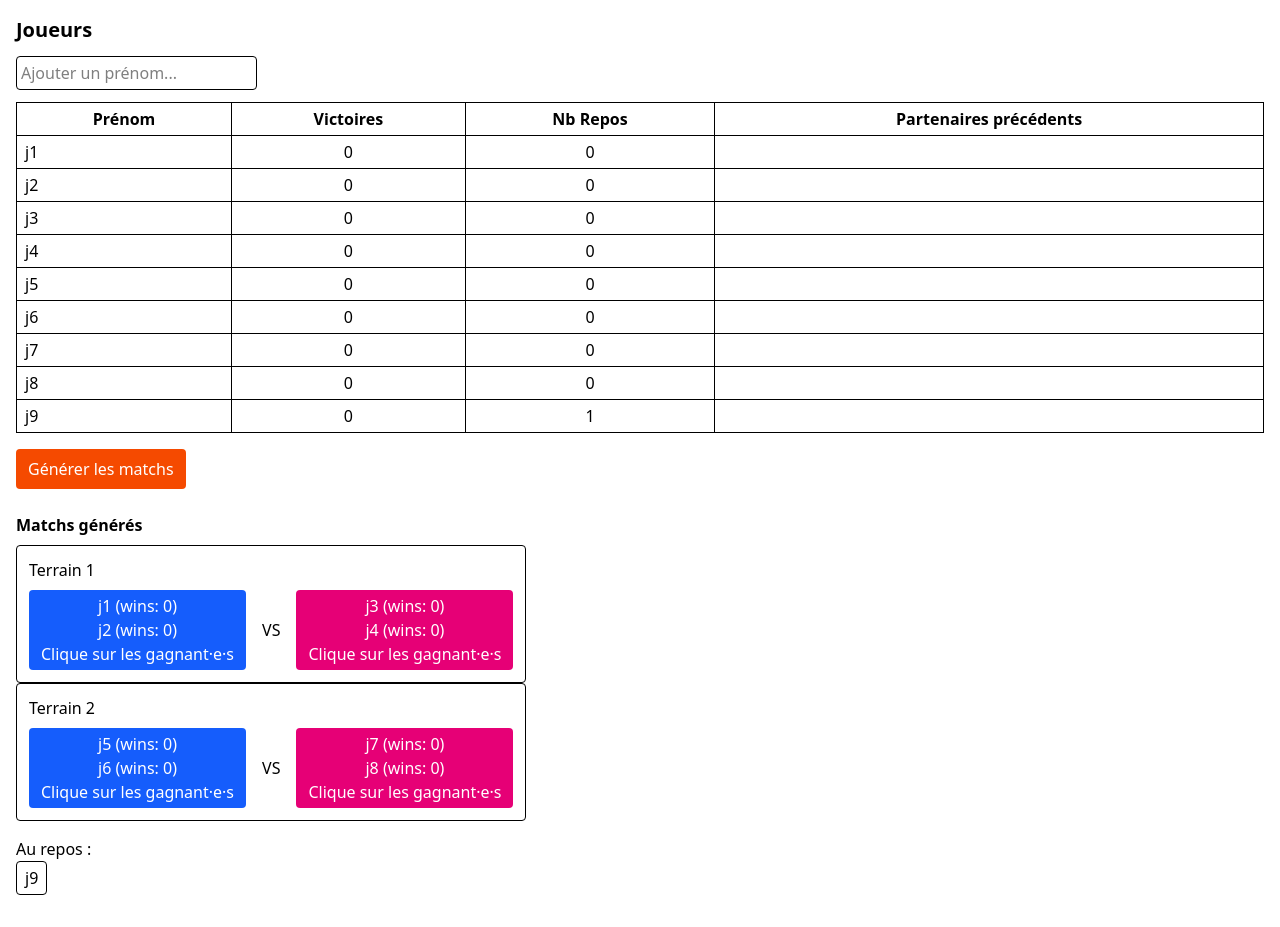
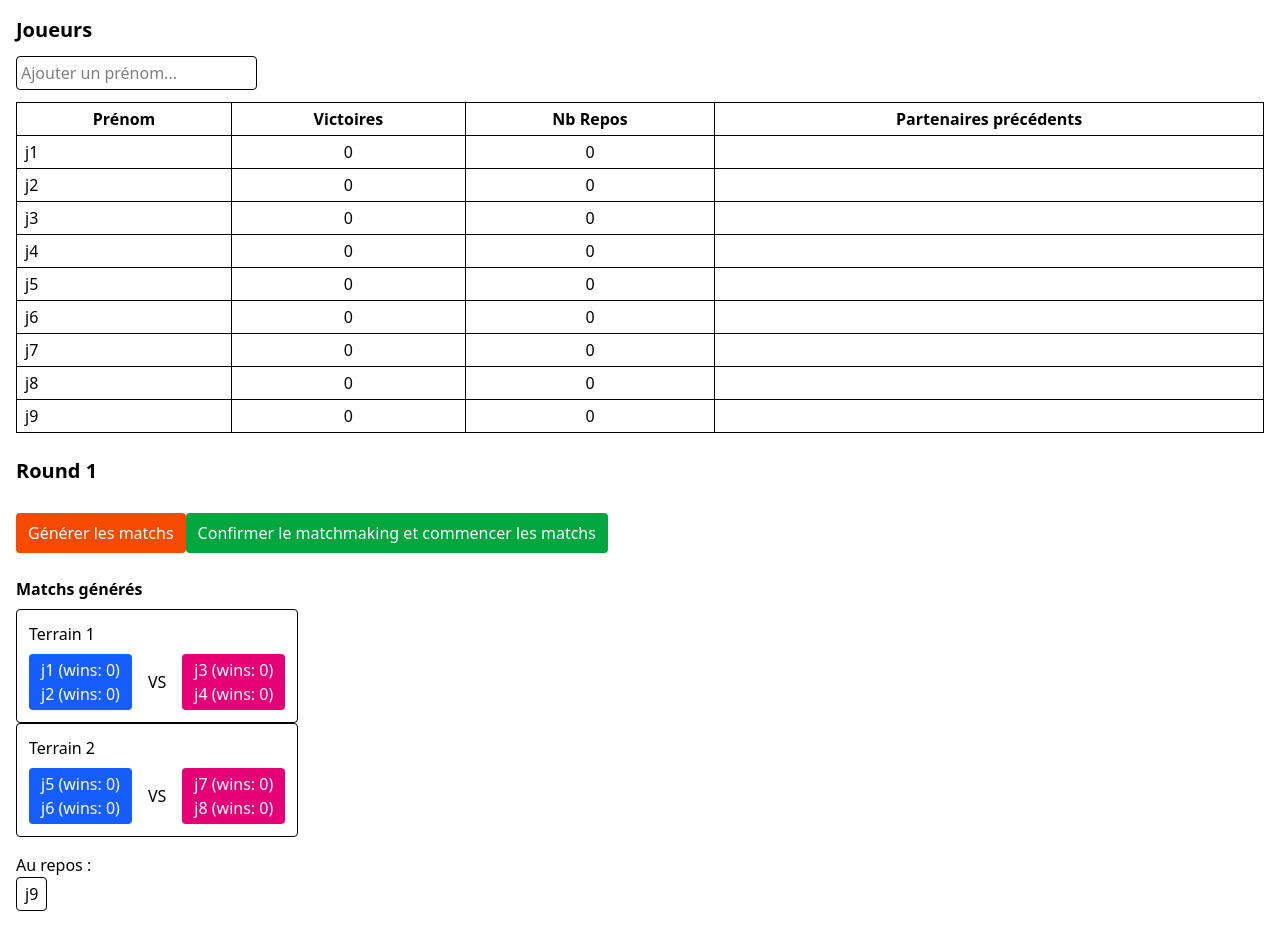
Before and after one commit to Arthurin/TournamentSimulatorReact, a React (Vite) app: page /v2 in a window 1280 px wide. Both pictures are taken after a click on the button "Générer les matchs". Built offline with nearby package versions, Linux system fonts and the light colour scheme.

Commit message:
Affichage nb rounds et séparation des états : matchés générés, début des matchs, fin du round

```diff
--- a/src/components/BadmintonMatchmaker.jsx
+++ b/src/components/BadmintonMatchmaker.jsx
@@ -10,6 +10,10 @@ function getName(players, id) {
 export default function BadmintonMatchmaker() {
   const [players, setPlayers] = useState(createInitialPlayers);
   const [newName, setNewName] = useState("");
+
+  const [roundCount, setRoundCount] = useState(1);
+  const [matchmakingGenerated, setMatchmakingGenerated] = useState(false);
+  const [matchmakingValidated, setMatchmakingValidated] = useState(false);
 
   const [admin, setAdmin] = useState(false);
   const [editingPlayerId, setEditingPlayerId] = useState(null);
@@ -74,40 +78,6 @@ export default function BadmintonMatchmaker() {
 
   function runMatchmaking() {
     const { matches, resting } = generateMatches(players, 7);
-
-    // ✅ AJOUT DEBUG : affichage clair des joueurs retenus
-    console.log("=== Sélection du round ===");
-    console.log(
-      "Joueurs qui jouent :",
-      players
-        .filter((p) => !resting.some((r) => r.id === p.id))
-        .map((p) => p.name)
-    );
-    console.log(
-      "Joueurs qui se reposent :",
-      resting.map((p) => p.name)
-    );
-    console.log(
-      "Nombre total :",
-      players.length,
-      "| jouent :",
-      players.length - resting.length,
-      "| repos :",
-      resting.length
-    );
-    console.log("=========================");
-
-    // update players' rest counts and restedLastRound flag
-    const restingIds = new Set(resting.map((p) => p.id));
-    setPlayers((prev) =>
-      prev.map((p) => ({
-        ...p,
-        restedLastRound: restingIds.has(p.id),
-        restCount: restingIds.has(p.id)
-          ? (p.restCount || 0) + 1
-          : p.restCount || 0,
-      }))
-    );
 
     setMatchResults({
       matches: matches.map((m) => ({ ...m, winner: null })), // ajout
@@ -287,7 +257,11 @@ export default function BadmintonMatchmaker() {
 
               <td className="border px-2 py-1 text-center">
                 {[...player.pastPartners]
-                  .map((partnerId) => getName(players, partnerId))
+                  .map((partnerId) => {
+                    const name = getName(players, partnerId);
+                    const count = player.partnersHistory?.[partnerId] || 1; // par défaut 1
+                    return count > 1 ? `${name} (x${count})` : name;
+                  })
                   .join(" ; ")}
               </td>
 
@@ -323,12 +297,77 @@ export default function BadmintonMatchmaker() {
         </tbody>
       </table>
 
+      <h2 className="text-xl font-bold mt-6 mb-3">Round {roundCount}</h2>
+
       <button
-        className="cursor-pointer mt-4 px-3 py-2 bg-orange-600 text-white rounded"
-        onClick={runMatchmaking}
+        className={`mt-4 px-3 py-2 bg-orange-600 text-white rounded ${
+          matchmakingValidated
+            ? "opacity-60 cursor-not-allowed"
+            : "opacity-100 cursor-pointer"
+        }`}
+        onClick={() => {
+          runMatchmaking();
+          setMatchmakingGenerated(true);
+          setMatchmakingValidated(false); // reset validation si on regénère
+        }}
+        disabled={matchmakingValidated}
       >
         Générer les matchs
       </button>
+
+      {matchmakingGenerated && (
+        <>
+          {matchResults.matches.every((m) => m.winner !== null) ? (
+            // Bouton Round Terminé //
+            // Tous les matchs ont été joués → bouton "Round terminé"
+            <button
+              className="cursor-pointer mt-2 px-3 py-2 bg-purple-600 text-white rounded opacity-100"
+              onClick={() => {
+                // Incrémenter le compteur de round
+                setRoundCount((r) => r + 1);
+                // Générer de nouvelles équipes
+                runMatchmaking();
+                setMatchmakingGenerated(true);
+                setMatchmakingValidated(false);
+              }}
+            >
+              Round terminé, passer au round suivant
+            </button>
+          ) : (
+            // Bouton Validation du matchmaking //
+            // Il est désactivé si le matchmaking validé
+            <button
+              className={`mt-2 px-3 py-2 bg-green-600 rounded ${
+                matchmakingValidated
+                  ? "opacity-60 text-white cursor-not-allowed"
+                  : "opacity-100 text-white cursor-pointer"
+              }`}
+              disabled={matchmakingValidated}
+              onClick={() => {
+                // ✅ Incrémenter le compteur de repos pour les joueurs au repos
+                const restingIds = new Set(
+                  matchResults.resting.map((p) => p.id)
+                );
+                setPlayers((prev) =>
+                  prev.map((p) => ({
+                    ...p,
+                    restedLastRound: restingIds.has(p.id),
+                    restCount: restingIds.has(p.id)
+                      ? (p.restCount || 0) + 1
+                      : p.restCount || 0,
+                  }))
+                );
+
+                setMatchmakingValidated(true);
+              }}
+            >
+              {matchmakingValidated
+                ? "C'est parti, les matchs ont commencés !"
+                : "Confirmer le matchmaking et commencer les matchs"}
+            </button>
+          )}
+        </>
+      )}
 
       {/* AFFICHAGE MATCHS */}
       <div className="mt-6">
@@ -345,6 +384,9 @@ export default function BadmintonMatchmaker() {
 
             {/* ✅ matchs et boutons résultat */}
             <div className="flex gap-2">
+              {/* EQUIPE A */}
+              {matchmakingValidated ? (
+                /*Affichage du bouton pour saisir les gagnants*/
                 <button
                   onClick={() => recordMatchResult(m, "A")}
                   disabled={m.winner !== null}
@@ -363,11 +405,30 @@ export default function BadmintonMatchmaker() {
                       {p.name} (wins: {p.wins})
                     </div>
                   ))}
-                Clique sur les gagnant·e·s
+                  {matchmakingValidated && "Clique sur les gagnant·e·s"}
                 </button>
+              ) : (
+                /*Affichage du texte, on met les boutons que si c'est validé*/
+                <button
+                  disabled
+                  className="px-3 py-1 bg-blue-600 text-white rounded"
+                >
+                  {m.teamA.map((p) => (
+                    <div key={p.id}>
+                      {p.name} (wins: {p.wins})
+                    </div>
+                  ))}
+                  {matchmakingValidated && "Clique sur les gagnant·e·s"}
+                </button>
+              )}
+
               <div className="px-2 self-center">VS</div>
+
+              {/* EQUIPE B */}
+              {matchmakingValidated ? (
+                /*Affichage du bouton pour saisir les gagnants*/
                 <button
-                onClick={() => recordMatchResult(m, "B")}
+                  onClick={() => recordMatchResult(m, "A")}
                   disabled={m.winner !== null}
                   className={`px-3 py-1 hover:bg-green-600 rounded ${
                     m.winner === "B"
@@ -384,8 +445,22 @@ export default function BadmintonMatchmaker() {
                       {p.name} (wins: {p.wins})
                     </div>
                   ))}
-                Clique sur les gagnant·e·s
+                  {matchmakingValidated && "Clique sur les gagnant·e·s"}
                 </button>
+              ) : (
+                /*Affichage du texte, on met les boutons que si c'est validé*/
+                <button
+                  disabled
+                  className="px-3 py-1 bg-pink-600 text-white rounded"
+                >
+                  {m.teamB.map((p) => (
+                    <div key={p.id}>
+                      {p.name} (wins: {p.wins})
+                    </div>
+                  ))}
+                  {matchmakingValidated && "Clique sur les gagnant·e·s"}
+                </button>
+              )}
 
               {m.winner !== null && (
                 <button
```
Also changed, not shown: 1 other file (tests, documents, lock files or other folders). Lines whose indentation alone changed are shown as unchanged.
